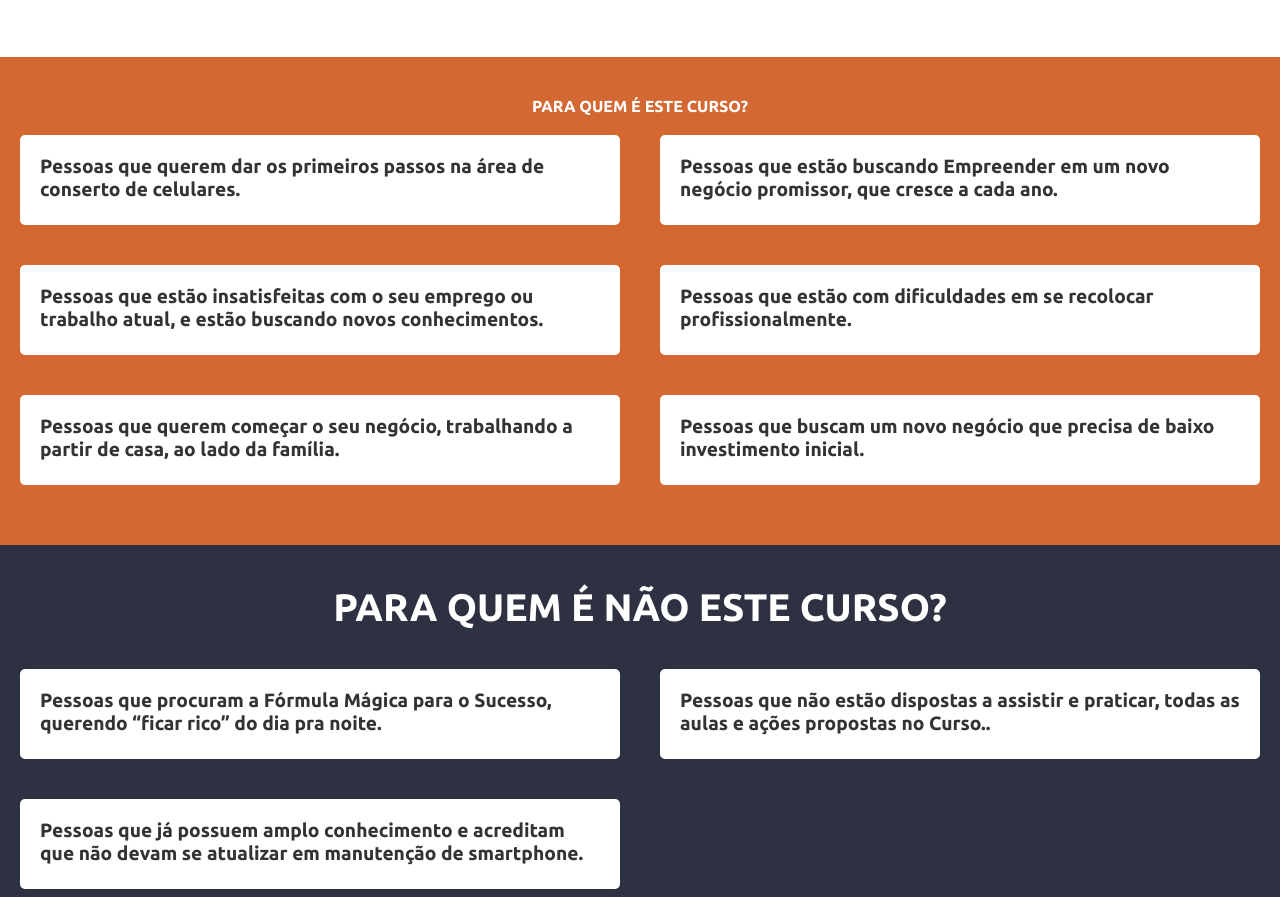
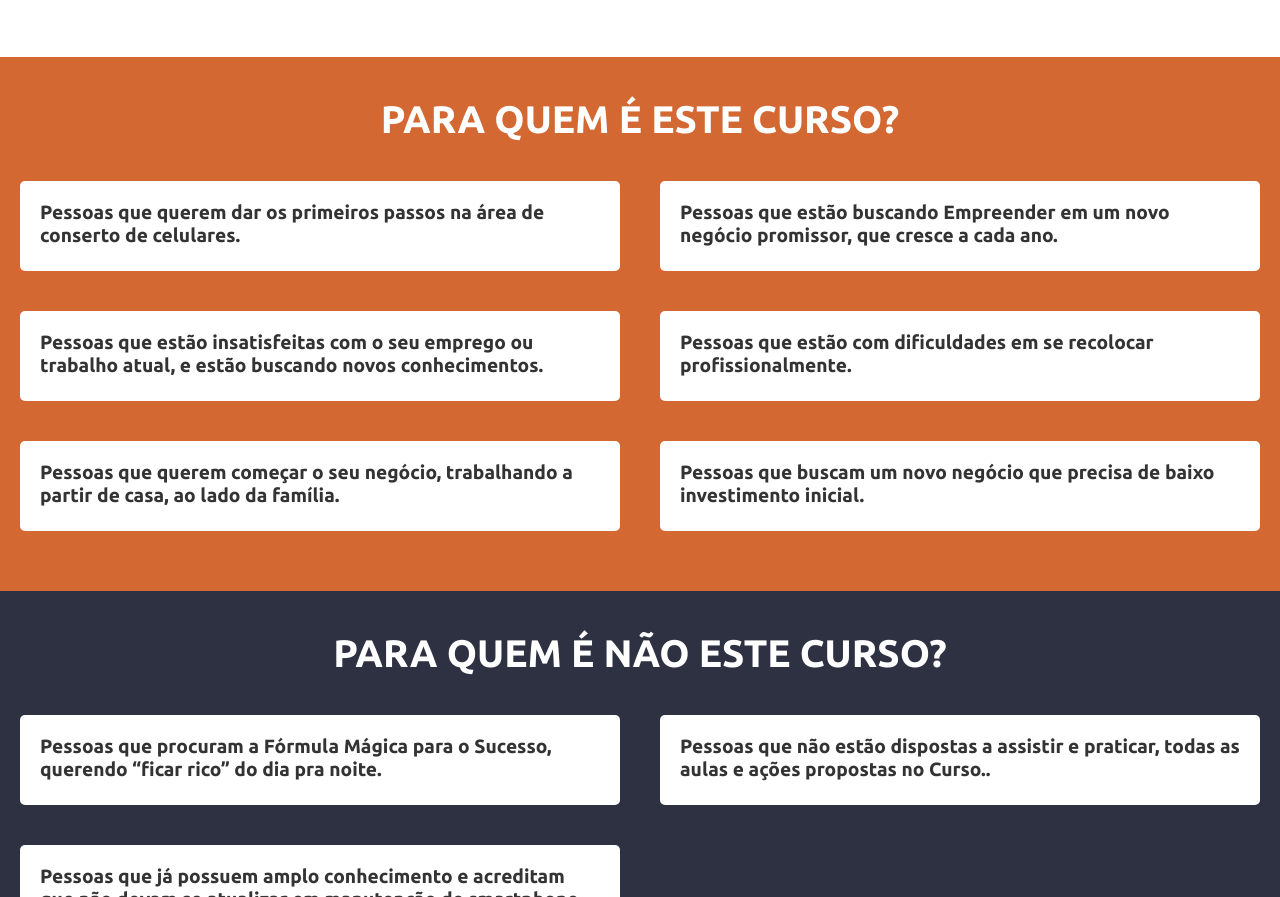
Before and after one commit to anderson-front/celular-essential, a plain HTML site: page index.html in a window 1280 px wide. Shown: the part 2856-3753 px from the top of the page. Drawn offline with Linux system fonts and the light colour scheme; files whose address does not match are found by name.

Commit message:
Ajuste no h2 do título para quem é esse curso

```diff
--- a/index.html
+++ b/index.html
@@ -200,7 +200,7 @@ Eu vou te ensinar a executar este serviço de forma prática, simples, rápida e
                     <div class="main_course_rating_content">
                         <article class="main_course_rating_content_title">
                             <header>
-                                <h1>PARA QUEM É ESTE CURSO?</h1>
+                                <h2>PARA QUEM É ESTE CURSO?</h2>
                             </header>
                         </article>
 
```
